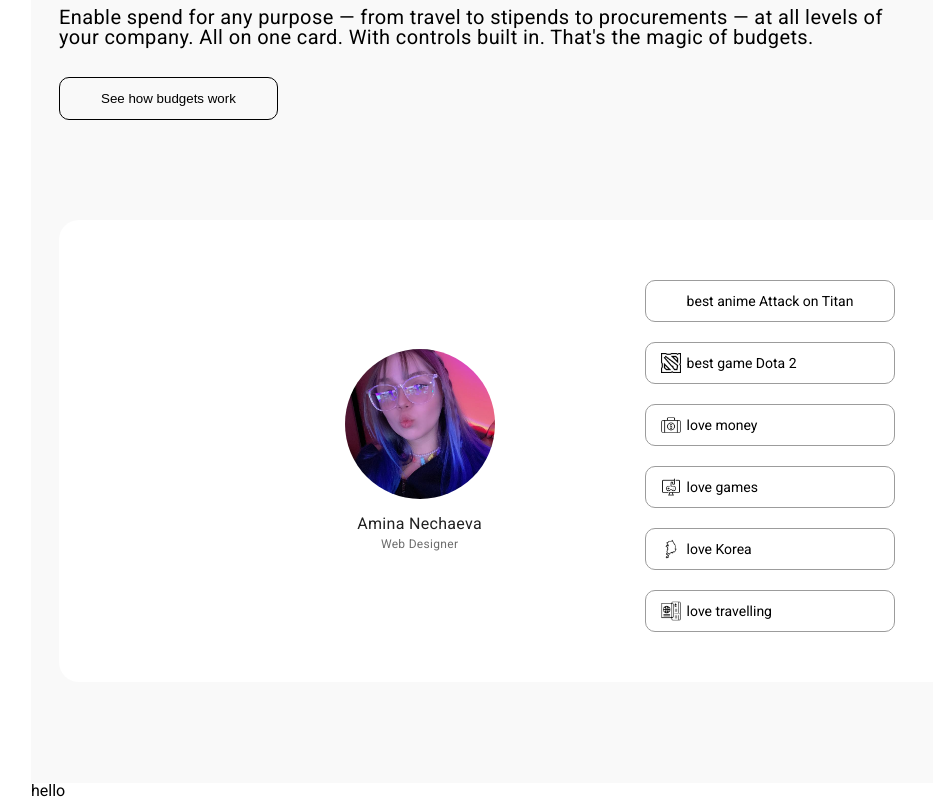
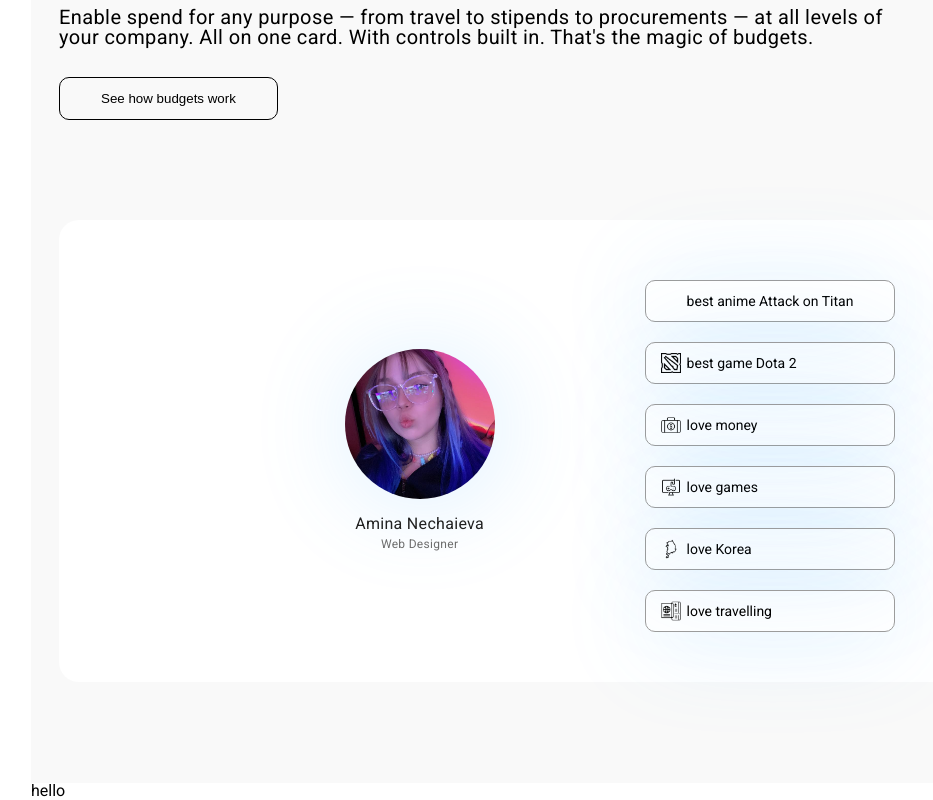
Before and after one commit to VldSlpnk/brex, a plain HTML site: page index.html in a window 1280 px wide. Shown: the part 1994-2794 px from the top of the page, without its empty margins (9-942 px from the left). Drawn offline with Linux system fonts and the light colour scheme.

Commit message:
wrong number!!!!!

```diff
--- a/assets/style/style.css
+++ b/assets/style/style.css
@@ -439,7 +439,7 @@ hr {
 .budget-card__circle-image {
   display: inline-block;
   margin-bottom: 15px;
-
+  box-shadow: 3px 4px 100px 0px rgba(75, 177, 255, 0.2);
   border-radius: 50%;
   overflow: hidden;
   width: 150px;
@@ -472,6 +472,7 @@ hr {
   padding: 13px 41px;
   border-radius: 10px;
   border: 1px solid #9c9c9c;
+  box-shadow: 3px 4px 100px 0px rgba(75, 177, 255, 0.2);
   background: transparent;
   float: left;
   background-color: transparent;
--- a/index.html
+++ b/index.html
@@ -164,7 +164,7 @@
               <span class="budget-card__circle-image">
                 <img src="/assets/img/card/photo_2025-02-03_12-32-37.jpg"/>
                </span>
-               <div class="budget-card_name">Amina Nechaeva</div>
+               <div class="budget-card_name">Amina Nechaieva</div>
               <div class="budget-card_work">Web Designer</div>
               </div>
                <div class="budget-card_employee">
```
